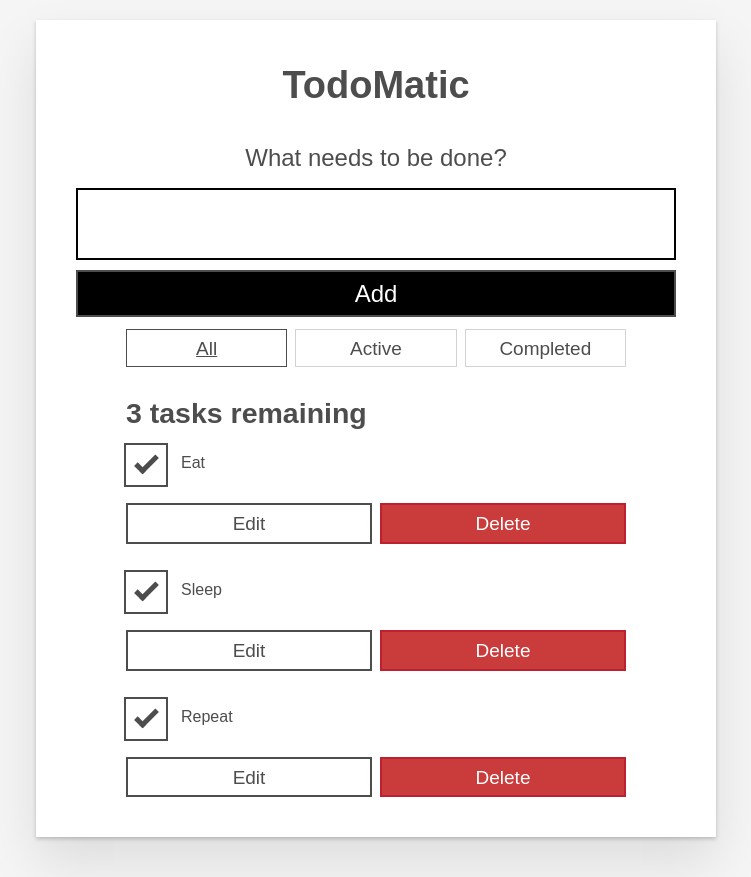
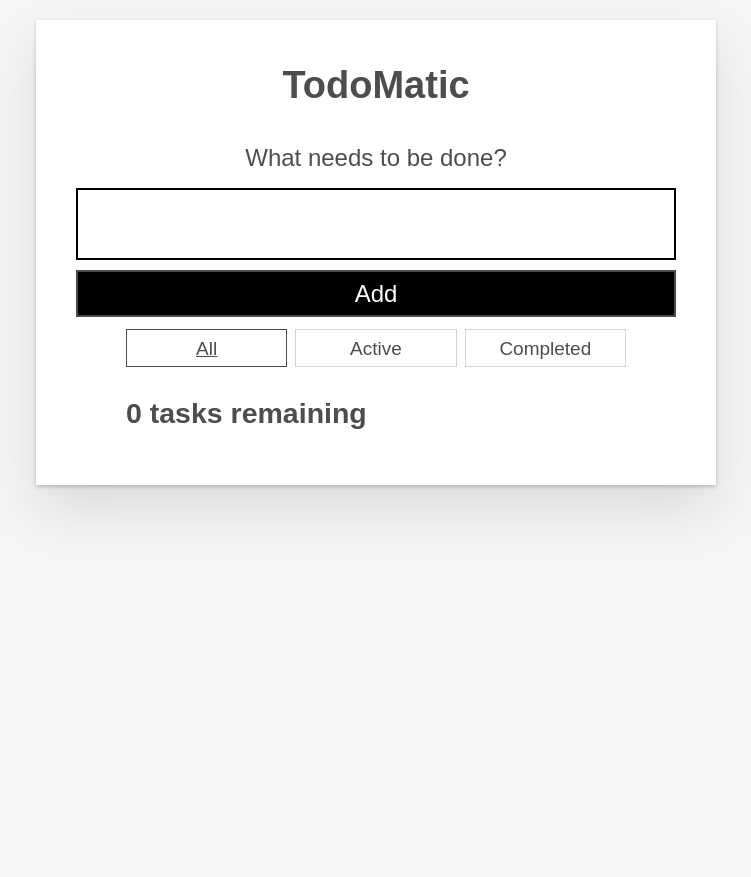
Before and after one commit to Tianma1970/TodoListInReact, a React (Create React App) app: page / in a window 1280 px wide. Shown: the whole page, without its empty margins (264-1015 px from the left). After the commit the page ends 800 px from the top, so only its background shows below. Built offline with nearby package versions, Linux system fonts and the light colour scheme.

Commit message:
removed unused code

```diff
--- a/src/index.js
+++ b/src/index.js
@@ -3,20 +3,9 @@
 import "./index.css"
 import App from "./App"
 
-const DATA = [
-  { id: "todo-0", name: "Eat", completed: "true" },
-  { id: "todo-1", name: "Sleep", completed: "false" },
-  { id: "todo-2", name: "Repeat", completed: "false" }
-]
+const DATA = []
 
 const root = ReactDOM.createRoot(document.getElementById("root"))
-
-root.render(
-  <React.StrictMode>
-    <App />
-  </React.StrictMode>
-)
-//console.log(DATA)
 
 // If you want to start measuring performance in your app, pass a function
 // to log results (for example: reportWebVitals(console.log))
```
